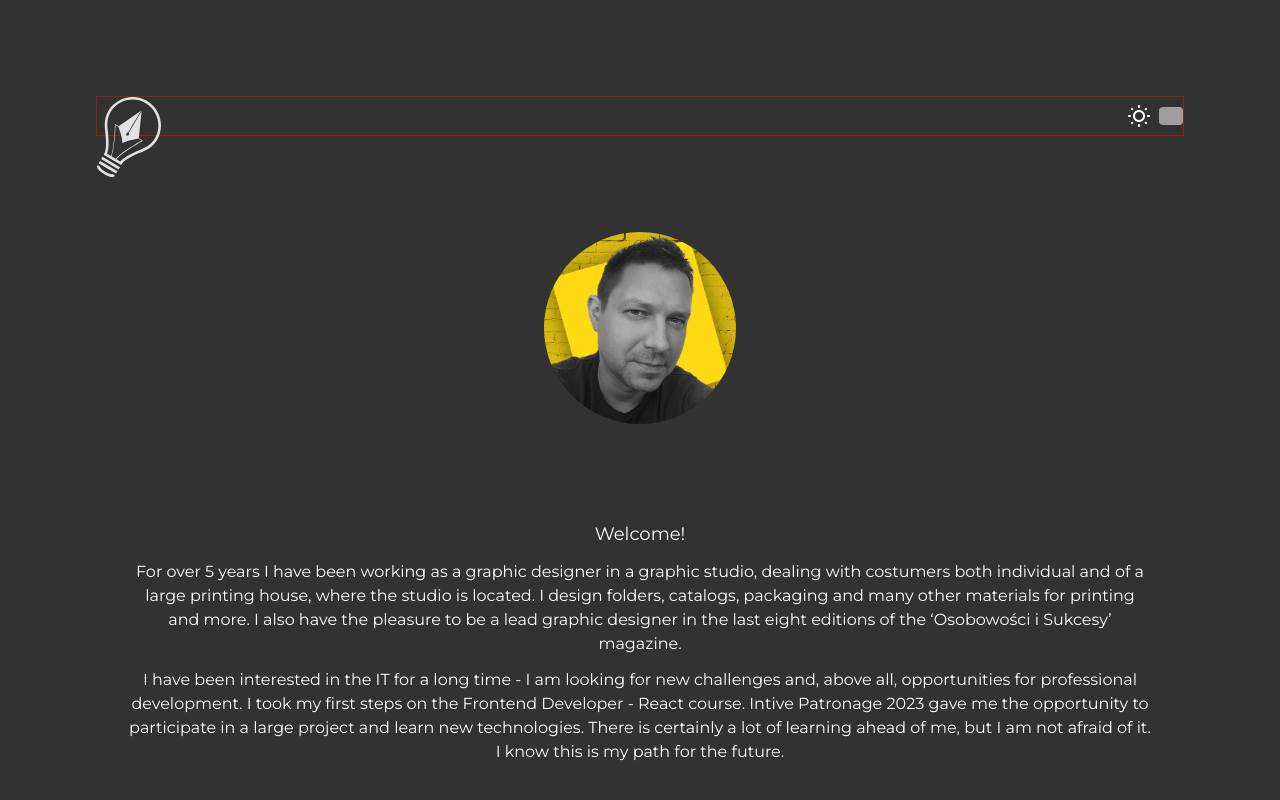
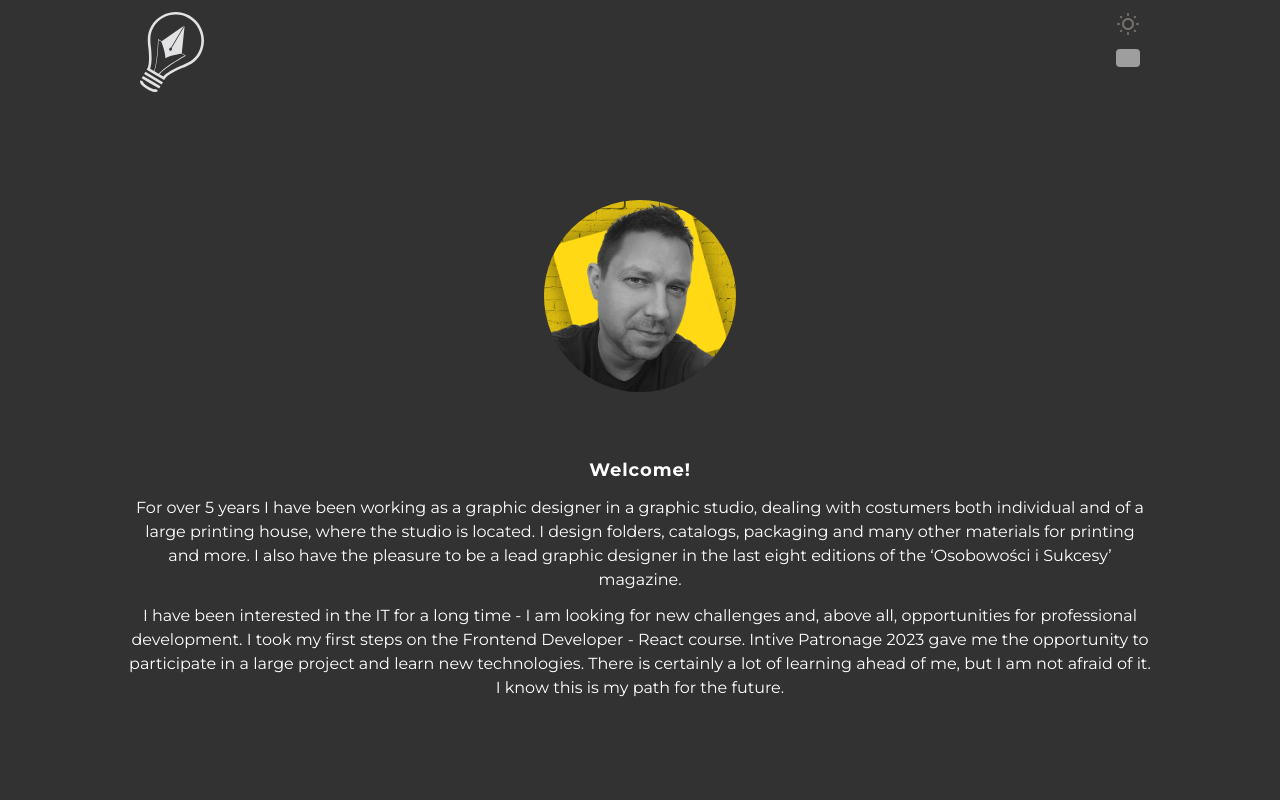
Before and after one commit to PawelPazderski/pazderski-projekt, a Next.js app: page / in a window 1280 px wide. Shown: the top 800 px of the page. Built offline with nearby package versions, Linux system fonts and the light colour scheme; grey boxes are pictures that could not be loaded.

Commit message:
style: styling navigation

```diff
--- a/app/Theme.style.tsx
+++ b/app/Theme.style.tsx
@@ -14,7 +14,7 @@ function ThemeCSS() {
         --background-start-rgb: ${theme === 'light' ? '214, 219, 220' : '50, 50, 50'};
         --background-end-rgb: ${theme === 'light' ? '255, 255, 255' : '50, 50, 50'};
         --background-rgb: ${theme === 'light' ? '240, 240, 240' : '50, 50, 50'};
-        --border-rgb: ${theme === 'light' ? '150, 150, 150' : '205, 205, 205'};
+        --border-rgb: ${theme === 'light' ? '50, 50, 50' : '205, 205, 205'};
       }
 
       body {
--- a/app/page.tsx
+++ b/app/page.tsx
@@ -9,13 +9,13 @@ export default function Home() {
   const { title, about01, about02 } = dict;
 
   return (
-    <main className="flex min-h-screen max-w-screen-xl mx-auto flex-col items-center justify-start p-4 md:p-24 text-center text-sm md:text-base">
+    <main className="flex min-h-screen max-w-screen-xl mx-auto px-2.5 flex-col items-center justify-start text-center text-sm md:text-base">
       <Navigation />
       <div
         // className="relative flex place-items-start before:absolute before:h-[300px] before:w-[480px] before:-translate-x-1/2 before:rounded-full before:bg-gradient-radial before:from-white before:to-transparent before:blur-2xl before:content-[''] after:absolute after:-z-20 after:h-[180px] after:w-[240px] after:translate-x-1/3 after:bg-gradient-conic after:from-sky-200 after:via-blue-200 after:blur-2xl after:content-[''] before:dark:bg-gradient-to-br before:dark:from-transparent before:dark:to-blue-700 before:dark:opacity-10 after:dark:from-sky-900 after:dark:via-[#0141ff] after:dark:opacity-40 before:lg:h-[360px]"
         >
         <Image
-          className="relative rounded-full m-12 md:m-24 w-32 md:w-48"
+          className="relative rounded-full mt-12 mb-8 md:mt-24 md:mb-16 w-32 md:w-48"
           src="/pp_jc_foto.png"
           alt="Pawel Pazderski Image"
           width={200}
@@ -23,7 +23,7 @@ export default function Home() {
           priority
         />
       </div>
-      <h1 className="mb-3 text-lg">{t(title)}</h1>
+      <h1 className="mb-3 text-lg font-bold tracking-wider">{t(title)}</h1>
       <p className="mb-3 max-w-screen-lg">{t(about01)}</p>
       <p className="mb-3 max-w-screen-lg">{t(about02)}</p>
     </main>
--- a/components/LanguageSelector.tsx
+++ b/components/LanguageSelector.tsx
@@ -18,7 +18,7 @@ export const LanguageSelector = () => {
     <>
       {language === "en" && (
         <button
-          className={`rounded-md self-center`}
+          className={`rounded-md h-fit`}
           onClick={() => changeLanguage("pl" as Language)}
         >
           <Image
@@ -32,7 +32,7 @@ export const LanguageSelector = () => {
       )}
       {language === "pl" && (
         <button
-          className={`rounded-md self-center`}
+          className={`rounded-md h-fit`}
           onClick={() => changeLanguage("en" as Language)}
         >
           <Image
--- a/components/Navigation.tsx
+++ b/components/Navigation.tsx
@@ -13,17 +13,19 @@ export const Navigation = () => {
 
   return (
     <>
-      <div className="flex flex-row justify-between content-center border-red-800 border w-full h-10">
+    <div className={`w-screen p-3 bg-zinc-${theme === "dark" ? "800" : "200"}`}>
+      <div className="flex flex-row justify-between content-center max-w-screen-lg mx-auto px-3">
         <div>
           <Link href="/">
             <Image src={`/logo_${ theme === "dark" ? "light" : "dark"}.svg`} alt="Logo" width={50} height={50} className="w-10 md:w-16" />
           </Link>
         </div>
-        <div className="flex gap-2">
+        <div className="flex flex-col justify-start content-start gap-1.5">
           <ThemeToggleButton />
           <LanguageSelector />
         </div>
       </div>
+    </div>
     </>
   );
 };
--- a/components/ThemeToggleButton.tsx
+++ b/components/ThemeToggleButton.tsx
@@ -16,7 +16,7 @@ function ThemeToggleButton() {
   };
 
   return (
-    <button onClick={toggleTheme} className="self-end">
+    <button onClick={toggleTheme} className="h-fit text-stone-500">
       {theme === 'light' ? <span className="material-symbols-rounded">dark_mode</span> : <span className="material-symbols-rounded">wb_sunny</span>}
     </button>
   );
--- a/lib/dictionary.ts
+++ b/lib/dictionary.ts
@@ -8,7 +8,7 @@ const dictionary = {
   Home: {
     title: {
       en: "Welcome!",
-      pl: "Witam serdecznie!"
+      pl: "Witaj!"
     },
     about01: {
       en: "For over 5 years I have been working as a graphic designer in a graphic studio, dealing with costumers both individual and of a large printing house, where the studio is located. I design folders, catalogs, packaging and many other materials for printing and more. I also have the pleasure to be a lead graphic designer in the last eight editions of the ‘Osobowości i Sukcesy’ magazine.",
```
